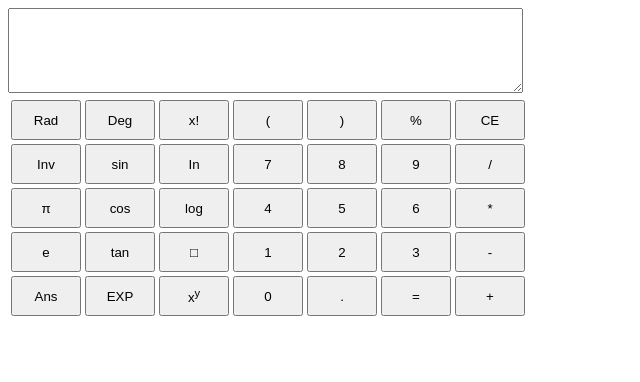
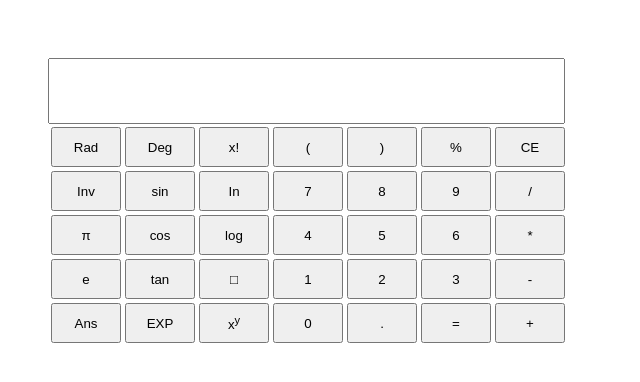
Before and after one commit to infomukesh/calculator, a plain HTML site: page index.html in a window 1280 px wide. Shown: the whole page, without its empty margins (0-640 px from the left). Drawn offline with Linux system fonts and the light colour scheme.

Commit message:
Add files via upload

```diff
--- a/index.html
+++ b/index.html
@@ -15,15 +15,21 @@
             height: 40px;
         }
 
-        textarea{
-            height: 79px; width: 509px;
+        input{
+            height: 60px; width: 509px;
+            font-size: 30px;
+            text-align: right;
+        }
+        body{
+            padding-top: 50px;
+            padding-left: 40px;
         }
     </style>
 </head>
 <body>
     <table>
 
-        <textarea id="area"></textarea>
+        <input type="text" id="area">
         <tr>
             <td><button onclick="keyPressed('Rad')">Rad</button></td>
             <td><button onclick="keyPressed('Deg')">Deg</button></td>
```
